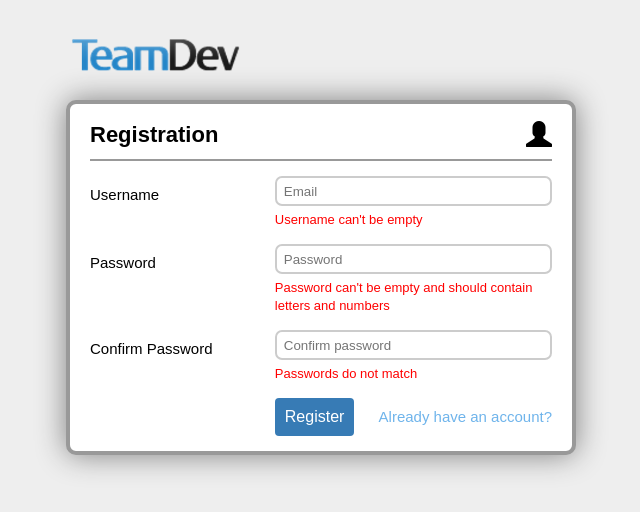
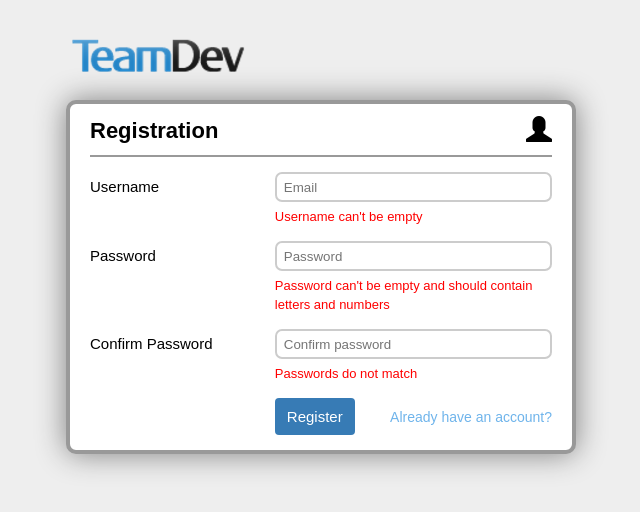
Before and after one commit to OleksiiDoroshenko/FileHub, a plain HTML site: page src/markup/registration.html in a window 1280 px wide. Shown: the whole page, without its empty margins (319-959 px from the left). Drawn offline with Linux system fonts and the light colour scheme.

Commit message:
Add fixes for login and registration pages

```diff
--- a/src/markup/css/style.css
+++ b/src/markup/css/style.css
@@ -1,5 +1,5 @@
 body {
-    font: 15px/18px Arial, Helvetica, sans-serif;
+    font: 15px/19px Arial, Helvetica, sans-serif;
     color: #000;
     background: #eee;
     min-width: 800px;
@@ -16,6 +16,7 @@ a:hover {
 }
 
 .form-link {
+    font-size: 14px;
     float: right;
     margin-top: 10px;
 }
@@ -45,7 +46,7 @@ a:hover {
 .application-box {
     position: relative;
     margin: 100px auto 0;
-    padding: 20px 20px 15px;
+    padding: 15px 20px 15px;
     background: #fff;
     box-sizing: border-box;
     width: 900px;
@@ -67,7 +68,7 @@ a:hover {
 .row-label {
     float: left;
     width: 30%;
-    margin-top: 10px;
+    margin-top: 5px;
 }
 
 .input {
@@ -101,8 +102,8 @@ a:hover {
     border: none;
     color: #fff;
     text-align: center;
-    font-size: 16px;
-    padding: 10px;
+    font-size: 15px;
+    padding: 10px 12px;
     cursor: pointer;
 }
 
@@ -169,6 +170,20 @@ a:hover {
     table-layout: fixed;
 }
 
+.table tr {
+    border-bottom: 1px solid #999;
+}
+
+.table tr:hover {
+    background: #f4f4f4;
+    transition: 0.5s;
+}
+
+.table tr .file-icon {
+    width: 40px;
+    padding-left: 25px;
+}
+
 .table tr td {
     padding: 5px;
     vertical-align: middle;
@@ -186,16 +201,6 @@ a:hover {
 .table .cell-icon {
     width: 65px;
     font-size: 20px;
-    margin-right: 15px;
-}
-
-.table tr {
-    border-bottom: 1px solid #999;
-}
-
-.table tr .file-icon {
-    width: 40px;
-    padding-left: 25px;
 }
 
 .table .cell-size {
@@ -222,12 +227,6 @@ a:hover {
     color: #cf2030;
 }
 
-
-.table tr:hover {
-    background: #f4f4f4;
-    transition: 0.5s;
-}
-
 .table tr:hover .cell-actions i {
     opacity: 1;
     transition: 0.5s;
--- a/src/markup/registration.html
+++ b/src/markup/registration.html
@@ -9,7 +9,7 @@
 </head>
 <body>
 <section class="application-box login-box">
-    <img class="logo" alt="TeamDev" src="images/teamdev.png" width="170">
+    <img class="logo" alt="TeamDev" src="images/teamdev.png" width="175">
     <header class="header">
         <h1>Registration</h1>
         <i class="glyphicon glyphicon-user user-icon"></i>
```
Also changed, not shown: src/markup/authentication.html (+1 -1 lines), src/markup/file-explorer-inner.html (+3 -3 lines).
